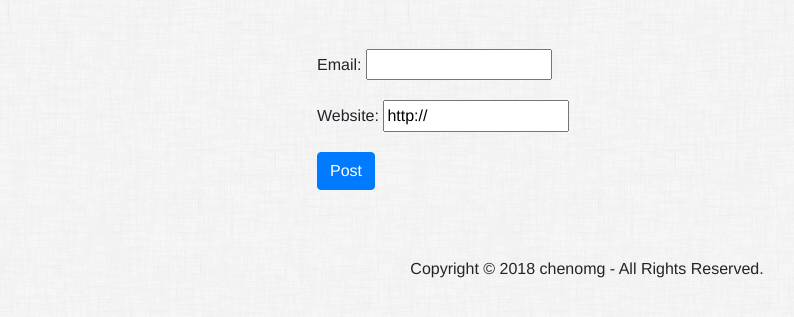
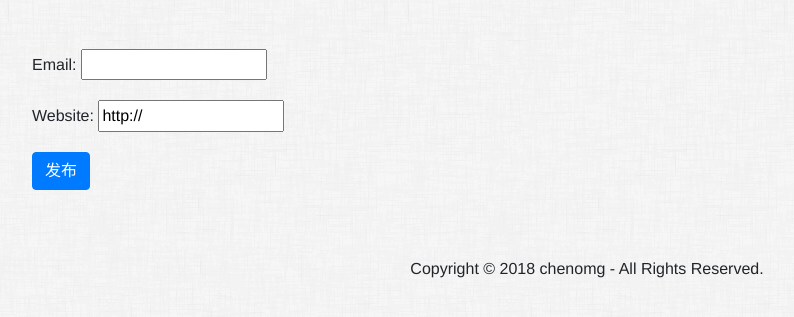
Before and after one commit to chenomg/blog.jase.im_v0.1, a Django app: template jase_im/templates/blog/post_update_form.html in a window 1280 px wide. Shown: the part 58-375 px from the top of the page, without its empty margins (53-847 px from the left). Run offline with Django 3.2, Linux system fonts and the light colour scheme; the template is opened without the code that fills it: values that come from a table or form of the project are taken from there, others are empty; some libraries are stand-ins or nearby versions.

Commit message:
文章编辑页面调整,宽度12

```diff
--- a/jase_im/jase_im/settings.py
+++ b/jase_im/jase_im/settings.py
@@ -30,7 +30,7 @@ DJANGO_STATIC = os.path.join(
 SECRET_KEY = 'y+o(b=flohs@l67vmw06om4xxka2p6!ee8be*pz$%+y#2x16b4'
 
 # SECURITY WARNING: don't run with debug turned on in production!
-DEBUG = False
+DEBUG = True
 
 ALLOWED_HOSTS = [
     '.jase.im',
--- a/jase_im/templates/blog/add_post.html
+++ b/jase_im/templates/blog/add_post.html
@@ -2,6 +2,9 @@
 {% load staticfiles %}
 {% load blog_template_tags %}
 {% block body_block %}
+    <!-- main content area -->
+    <div class="col-sm-12">
+        <div class="col-sm-offset-3 col-md-offset-2 main">
             <form action="{% url 'blog:addpost' %}" method="post" accept-charset="utf-8">
                 {% csrf_token %}
                 <input type="hidden" value="{{ post.slug }}" name="slug" id="id_slug"/>
@@ -9,4 +12,6 @@
                 {{ post_form.as_p}}
                 <p><input type="submit" name="update_post" value="Update" id="update_post" class='btn btn-primary'></p>
             </form>
+        </div>
+    </div>
 {% endblock %}
--- a/jase_im/templates/blog/base_clean.html
+++ b/jase_im/templates/blog/base_clean.html
@@ -4,19 +4,9 @@
 {% load blog_template_tags %}
 {% block base %}
 <div class="row">
-    <!-- sidebar, which will move to the top on a small screen -->
-    <div class="col-sm-3">
-        <nav id="toc" data-toggle="toc" class="sticky-top">
-            {% block toc %}
-            {% endblock %}
-        </nav>
-    </div>
-    <!-- main content area -->
-    <div class="col-sm-8">
-        <div class="col-sm-offset-3 col-md-offset-2 main">
-            {% block body_block %}
-            {% endblock %}
-        </div>
-    </div>
+    {% block toc %}
+    {% endblock %}
+    {% block body_block %}
+    {% endblock %}
 </div>
 {% endblock %}
--- a/jase_im/templates/blog/post_update_form.html
+++ b/jase_im/templates/blog/post_update_form.html
@@ -2,10 +2,15 @@
 {% load staticfiles %}
 {% load blog_template_tags %}
 {% block body_block %}
-    <form action="{% url 'blog:update_post' post.slug %}" method="post" accept-charset="utf-8">
-        {% csrf_token %}
-        {{ form.media }}
-        {{ form.as_p }}
-        <p><input type="submit" name="submit_post" value="Post" id="submit_post" class='btn btn-primary'></p>
-    </form>
+    <!-- main content area -->
+    <div class="col-sm-12">
+        <div class="col-sm-offset-3 col-md-offset-2 main">
+            <form action="{% url 'blog:update_post' post.slug %}" method="post" accept-charset="utf-8">
+                {% csrf_token %}
+                {{ form.media }}
+                {{ form.as_p }}
+                <p><input type="submit" name="submit_post" value="发布" id="submit_post" class='btn btn-primary'></p>
+            </form>
+        </div>
+    </div>
 {% endblock %}
```
Also changed, not shown: jase_im/templates/blog/about.html (+12 -2 lines), jase_im/templates/blog/post_detail.html (+10 -0 lines). Lines whose indentation alone changed are shown as unchanged.
